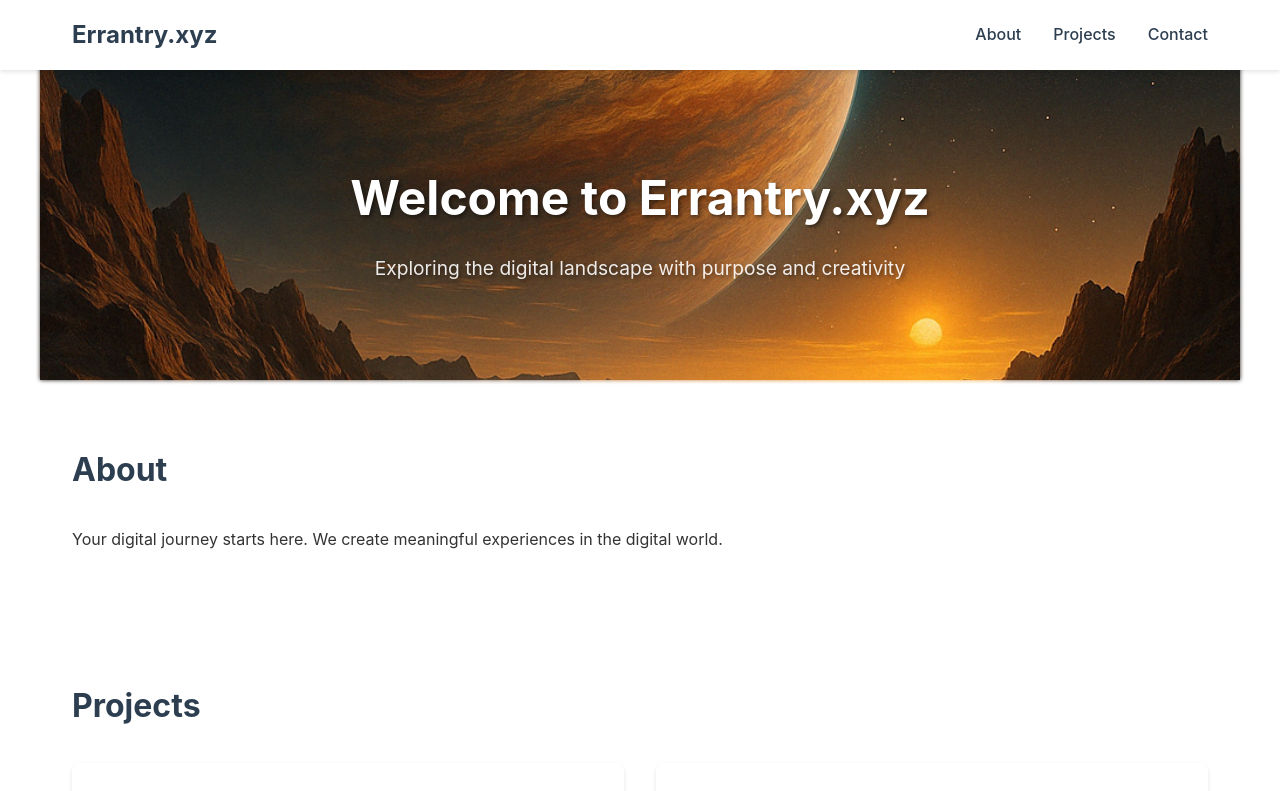
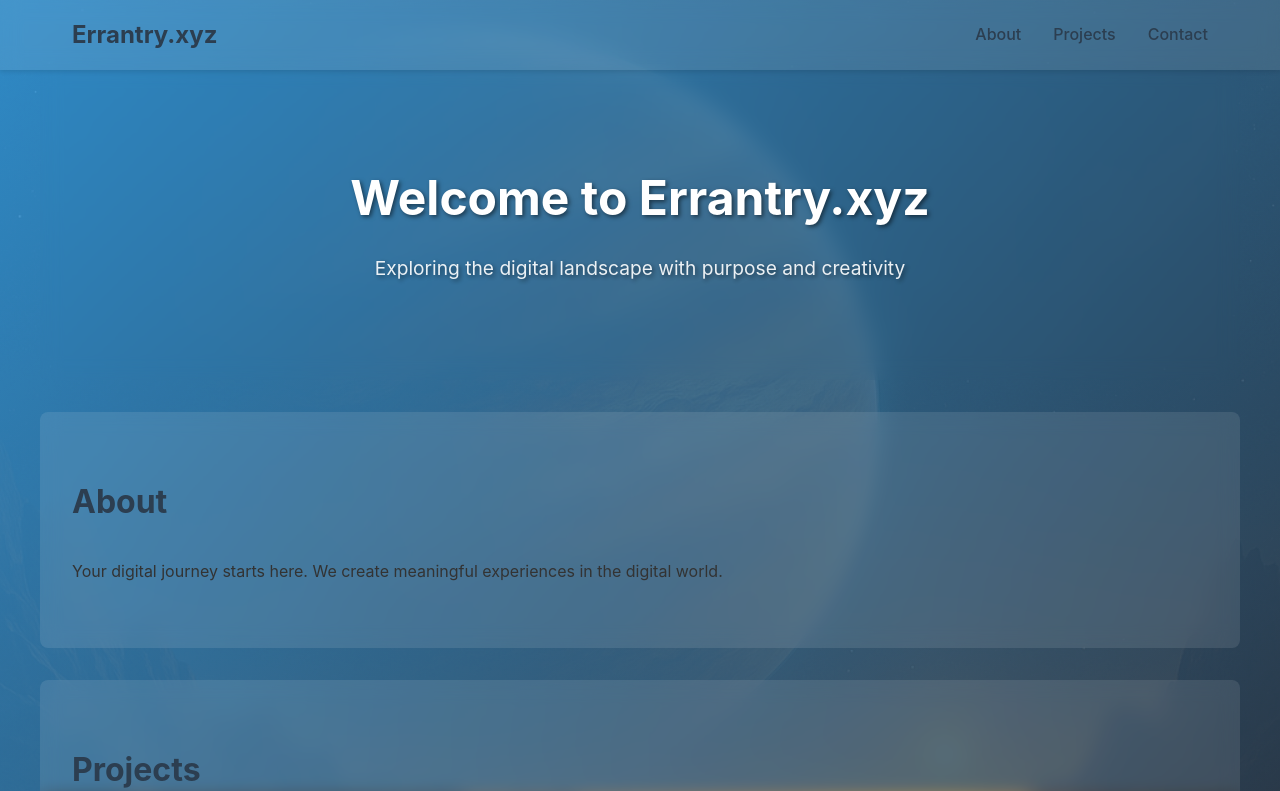
Before and after one commit to Errantry99/errantry-xyz, a React (Create React App) app: page / in a window 1280 px wide. Shown: the top 791 px of the page. Built offline with nearby package versions, Linux system fonts and the light colour scheme.

Commit message:
Update website to use full-screen background image with glass morphism effect

```diff
--- a/src/App.css
+++ b/src/App.css
@@ -9,17 +9,36 @@ body {
   font-family: -apple-system, BlinkMacSystemFont, 'Segoe UI', Roboto, Oxygen, Ubuntu, Cantarell, 'Open Sans', 'Helvetica Neue', sans-serif;
   line-height: 1.6;
   color: #333;
+  background-image: url('./assets/backgrounds/hero-background.png');
+  background-size: cover;
+  background-position: center;
+  background-attachment: fixed;
+  background-repeat: no-repeat;
+  min-height: 100vh;
+}
+
+body::before {
+  content: '';
+  position: fixed;
+  top: 0;
+  left: 0;
+  right: 0;
+  bottom: 0;
+  background: linear-gradient(135deg, rgba(52, 152, 219, 0.9), rgba(44, 62, 80, 0.9));
+  z-index: -1;
 }
 
 .App {
   min-height: 100vh;
   display: flex;
   flex-direction: column;
+  position: relative;
 }
 
 /* Header and Navigation */
 header {
-  background-color: #ffffff;
+  background-color: rgba(255, 255, 255, 0.1);
+  backdrop-filter: blur(10px);
   box-shadow: 0 2px 4px rgba(0,0,0,0.1);
   position: fixed;
   width: 100%;
@@ -62,38 +81,28 @@ nav {
 main {
   margin-top: 4rem;
   flex: 1;
+  position: relative;
+  z-index: 1;
 }
 
 section {
   padding: 4rem 2rem;
   max-width: 1200px;
   margin: 0 auto;
+  background-color: rgba(255, 255, 255, 0.1);
+  backdrop-filter: blur(10px);
+  border-radius: 8px;
+  margin-bottom: 2rem;
 }
 
 .hero {
-  background: linear-gradient(135deg, rgba(52, 152, 219, 0.9), rgba(44, 62, 80, 0.9));
-  background-size: cover;
-  background-position: center;
-  background-repeat: no-repeat;
+  background: none;
   color: white;
   text-align: center;
   padding: 6rem 2rem;
   margin-top: 0;
   position: relative;
-}
-
-.hero::before {
-  content: '';
-  position: absolute;
-  top: 0;
-  left: 0;
-  right: 0;
-  bottom: 0;
-  background: inherit;
-  background-size: cover;
-  background-position: center;
-  filter: blur(2px);
-  z-index: -1;
+  background-color: transparent;
 }
 
 .hero h1, .hero p {
@@ -131,7 +140,8 @@ section {
 }
 
 .project-card {
-  background: #ffffff;
+  background: rgba(255, 255, 255, 0.1);
+  backdrop-filter: blur(10px);
   border-radius: 8px;
   padding: 1.5rem;
   box-shadow: 0 2px 4px rgba(0,0,0,0.1);
--- a/src/App.tsx
+++ b/src/App.tsx
@@ -17,7 +17,7 @@ function App() {
       </header>
 
       <main>
-        <section className="hero" style={{ backgroundImage: `url(${heroBackground})` }}>
+        <section className="hero">
           <h1>Welcome to Errantry.xyz</h1>
           <p>Exploring the digital landscape with purpose and creativity</p>
         </section>
```
